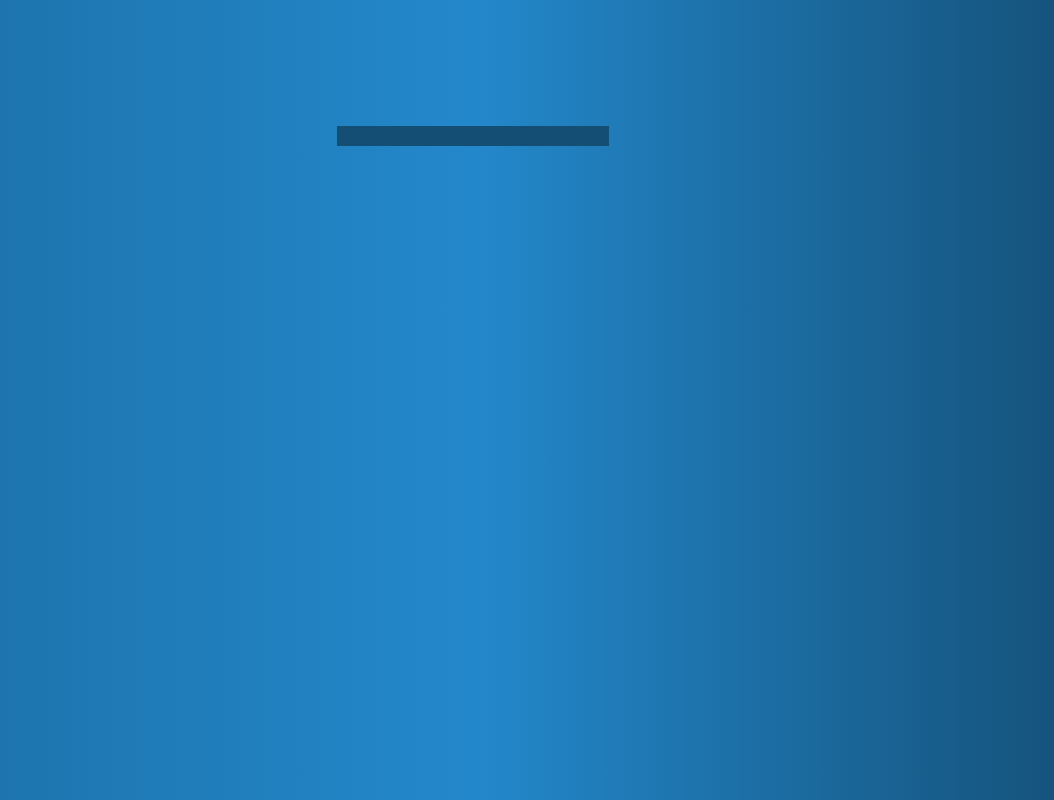
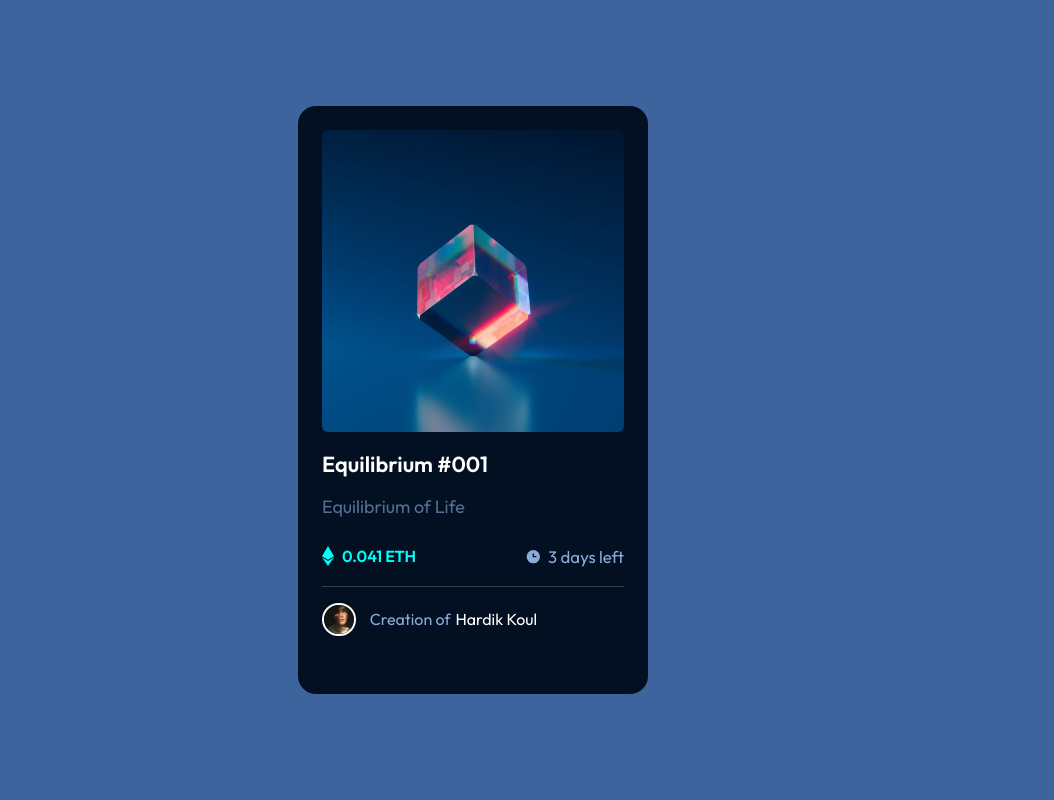
Before and after one commit to hardikkoul/nft_card, a plain HTML site: page index.html in a window 1280 px wide. Shown: the whole page, without its empty margins (167-1221 px from the left). Drawn offline with Linux system fonts and the light colour scheme.

Commit message:
Final comit

```diff
--- a/index.html
+++ b/index.html
@@ -1,14 +1,55 @@
 <!DOCTYPE html>
 <html lang="en">
+
 <head>
   <meta charset="UTF-8">
+  <meta http-equiv="X-UA-Compatible" content="IE=edge">
   <meta name="viewport" content="width=device-width, initial-scale=1.0">
-  <link rel="stylesheet" type="text/css" href="style.css">
-  <title>NFT_Card - Hardik</title>
+  <title>NFT preview card component</title>
+  <link rel="stylesheet" href="style.css">
+
+
+  <link rel="stylesheet" href="https://pro.fontawesome.com/releases/v5.10.0/css/all.css"
+    integrity="sha384-AYmEC3Yw5cVb3ZcuHtOA93w35dYTsvhLPVnYs9eStHfGJvOvKxVfELGroGkvsg+p" crossorigin="anonymous" />
+
 </head>
 
 <body>
-  <div class="nft_card_container">
+
+  <div class="container">
+    <div class="card">
+      <div class="cover"><img src="./images/image-equilibrium.jpg" alt=""></div>
+      <div class="coverhover">
+        <img src="./images/icon-view.svg" alt="">
+      </div>
+      <h3>Equilibrium #001</h3>
+      <p>Equilibrium of Life</p>
+      <div class="price">
+        <div class="eth">
+          <img src="./images/icon-ethereum.svg" alt="">
+          <h4>0.041 ETH</h4>
+        </div>
+        <div class="clock">
+          <img src="./images/icon-clock.svg" alt="">
+          <p>3 days left</p>
+        </div>
+      </div>
+      <div class="line"></div>
+      <div class="avatarinfo">
+        <img src="./images/image-avatar.png" alt="">
+        <div class="namecreativo">
+          <p>Creation of</p>
+          <p>Hardik Koul</p>
+        </div>
+      </div>
+    </div>
   </div>
+
+  <!-- <div class="attribution">
+    Challenge by <a href="https://www.frontendmentor.io?ref=challenge" target="_blank">Frontend Mentor</a>.
+    Coded by <a href="#">Your Name Here</a>.
+  </div> -->
+
 </body>
+
 </html>
--- a/style.css
+++ b/style.css
@@ -1,21 +1,199 @@
-html {
-  background: #1c6ea4;
-  background: -moz-linear-gradient(left, #1c6ea4 0%, #2388cb 50%, #144e75 100%);
-  background: -webkit-linear-gradient(
-    left,
-    #1c6ea4 0%,
-    #2388cb 50%,
-    #144e75 100%
-  );
-  background: linear-gradient(to right, #1c6ea4 0%, #2388cb 50%, #144e75 100%);
+@import url("https://fonts.googleapis.com/css2?family=Outfit:wght@100;300;400;600&display=swap");
+* {
+  margin: 0;
+  padding: 0;
+  -webkit-box-sizing: border-box;
+  box-sizing: border-box;
 }
 
-.nft_card_container {
-  background-color: #144e75;
-  width: 20%;
-  padding-bottom: 20%;
-  padding-top: 20%;
-  margin: auto;
-  margin-top: 10%;
-  padding: 10px;
+body {
+  width: 100vw;
+  height: 100vh;
+  position: fixed;
+  font-family: "Outfit", sans-serif;
+  display: -webkit-box;
+  display: -ms-flexbox;
+  display: flex;
+  -webkit-box-orient: vertical;
+  -webkit-box-direction: normal;
+  -ms-flex-direction: column;
+  flex-direction: column;
+  -webkit-box-pack: center;
+  -ms-flex-pack: center;
+  justify-content: center;
+  -webkit-box-align: center;
+  -ms-flex-align: center;
+  align-items: center;
+  background-color: #3e649e;
 }
+
+body .card {
+  width: 21.875rem;
+  height: 36.8rem;
+  border-radius: 1.125rem;
+  padding: 1.5rem;
+  background: transparent;
+  background-color: #021022;
+}
+
+body .card .cover {
+  position: relative;
+}
+
+body .card .cover img {
+  width: 18.875rem;
+  height: 18.875rem;
+  border-radius: 0.375rem;
+  margin-bottom: 0.9rem;
+}
+
+body .card .cover:hover + .coverhover {
+  visibility: visible;
+  cursor: pointer;
+}
+
+body .card .coverhover {
+  position: absolute;
+  top: 1.5rem;
+  border-radius: 0.375rem;
+  background-color: #25dcdf86;
+  width: 18.875rem;
+  height: 18.875rem;
+  display: -webkit-box;
+  display: -ms-flexbox;
+  display: flex;
+  -webkit-box-pack: center;
+  -ms-flex-pack: center;
+  justify-content: center;
+  -webkit-box-align: center;
+  -ms-flex-align: center;
+  align-items: center;
+  visibility: hidden;
+}
+
+body .card h3 {
+  font-size: 1.36rem;
+  color: #ffffff;
+  margin-bottom: 1rem;
+  font-weight: 600;
+}
+
+body .card h3:hover {
+  color: #00fff7;
+  cursor: pointer;
+}
+
+body .card p {
+  color: #8bacda;
+  opacity: 0.6;
+  font-family: 100;
+  font-size: 1.12rem;
+  line-height: 1.6rem;
+  margin-bottom: 1.5rem;
+}
+
+body .card .price {
+  display: -webkit-box;
+  display: -ms-flexbox;
+  display: flex;
+  -webkit-box-pack: justify;
+  -ms-flex-pack: justify;
+  justify-content: space-between;
+  -webkit-box-align: center;
+  -ms-flex-align: center;
+  align-items: center;
+}
+
+body .card .price .eth {
+  display: -webkit-box;
+  display: -ms-flexbox;
+  display: flex;
+}
+
+body .card .price .eth img {
+  width: 0.75rem;
+  height: 1.2rem;
+  margin-right: 0.5rem;
+}
+
+body .card .price .eth h4 {
+  color: #00fff7;
+}
+
+body .card .price .clock {
+  display: -webkit-box;
+  display: -ms-flexbox;
+  display: flex;
+  -webkit-box-align: center;
+  -ms-flex-align: center;
+  align-items: center;
+  -webkit-box-pack: center;
+  -ms-flex-pack: center;
+  justify-content: center;
+}
+
+body .card .price .clock img {
+  width: 1.05rem;
+  height: 1.05rem;
+  margin-right: 0.4rem;
+}
+
+body .card .price .clock p {
+  margin-bottom: 0rem;
+  font-size: 1.05rem;
+  color: #8bacda;
+  opacity: 1;
+}
+
+body .card .line {
+  width: 100%;
+  height: 1px;
+  background-color: #ffffff;
+  opacity: 0.2;
+  margin-top: 1.04rem;
+  margin-bottom: 0.7rem;
+}
+
+body .card .avatarinfo {
+  display: -webkit-box;
+  display: -ms-flexbox;
+  display: flex;
+  -webkit-box-align: center;
+  -ms-flex-align: center;
+  align-items: center;
+  margin-top: 1rem;
+}
+
+body .card .avatarinfo img {
+  width: 2.1rem;
+  height: 2.1rem;
+  border: solid 2px #ffffff;
+  border-radius: 50rem;
+  margin-right: 0.89rem;
+}
+
+body .card .avatarinfo .namecreativo {
+  display: -webkit-box;
+  display: -ms-flexbox;
+  display: flex;
+  -webkit-box-align: center;
+  -ms-flex-align: center;
+  align-items: center;
+}
+
+body .card .avatarinfo .namecreativo p {
+  font-size: 1rem;
+  margin-bottom: 0rem !important;
+  color: #8bacda;
+  opacity: 1;
+}
+
+body .card .avatarinfo .namecreativo p:nth-child(2) {
+  color: #ffffff !important;
+  margin-left: 0.3rem;
+}
+
+body .card .avatarinfo .namecreativo p:nth-child(2):hover {
+  color: #00fff7 !important;
+  cursor: pointer;
+}
```
